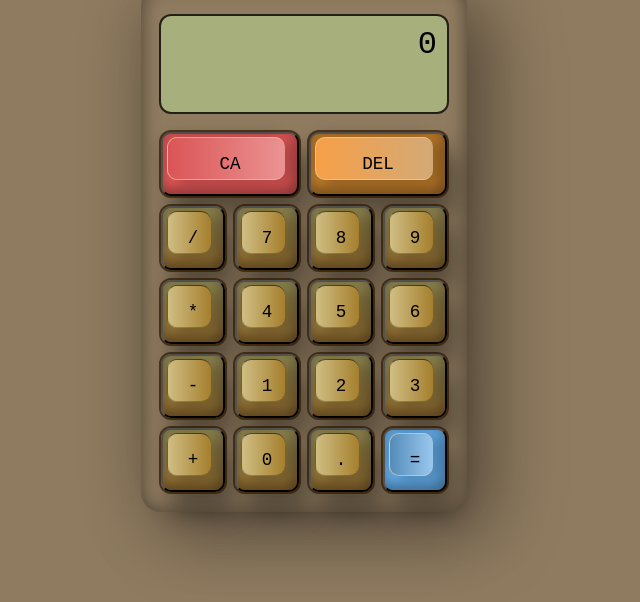
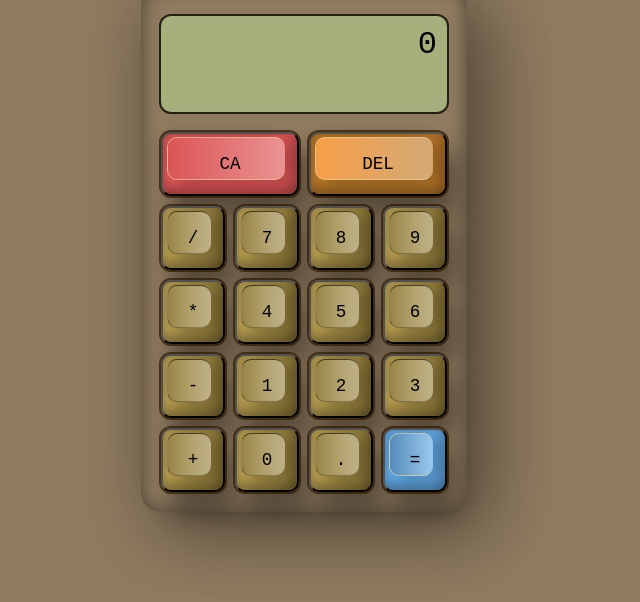
Before and after one commit to Ravien777/calculator, a plain HTML site: page index.html in a window 1280 px wide. Shown: the part 170-772 px from the top of the page, without its empty margins (336-976 px from the left). Drawn offline with Linux system fonts and the light colour scheme.

Commit message:
Change lightning on buttons

```diff
--- a/style.css
+++ b/style.css
@@ -34,7 +34,7 @@ h1 {
 .container button {
   position: relative;
   color: #000;
-  background: linear-gradient(180deg, #8f8651, #906b2f);
+  background: linear-gradient(90deg, #bda353, #8c7738);
   box-shadow: inset -8px 0 8px rgba(0, 0, 0, 0.15),
     inset 0 -8px 8px rgba(0, 0, 0, 0.25), 0 0 0 2px rgba(53, 29, 2, 0.75),
     10px 20px 25px rgba(0, 0, 0, 0.4);
@@ -57,10 +57,10 @@ h1 {
   bottom: 14px;
   right: 12px;
   border-radius: 10px;
-  background: linear-gradient(90deg, #d0be83, #a57f2d);
+  background: linear-gradient(90deg, #968446, #ffffff63);
   box-shadow: -5px -5px 15px rgba(0, 0, 0, 0.1),
     10px 5px 10px rgba(0, 0, 0, 0.15);
-  border-left: 1px solid #0004;
+  border-left: 1px solid rgba(0, 0, 0, 0.327);
   border-bottom: 1px solid #0004;
   border-top: 1px solid #0009;
 }
```
